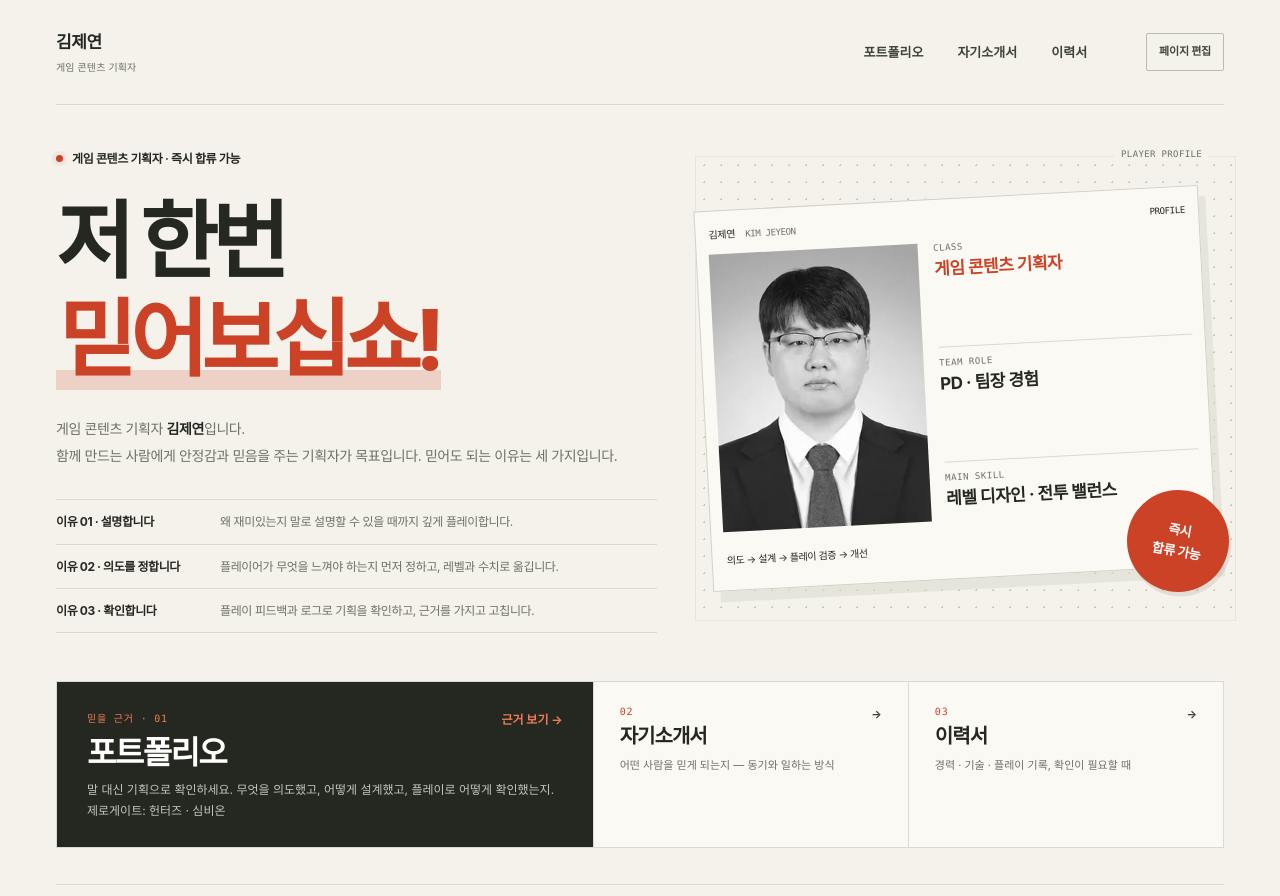
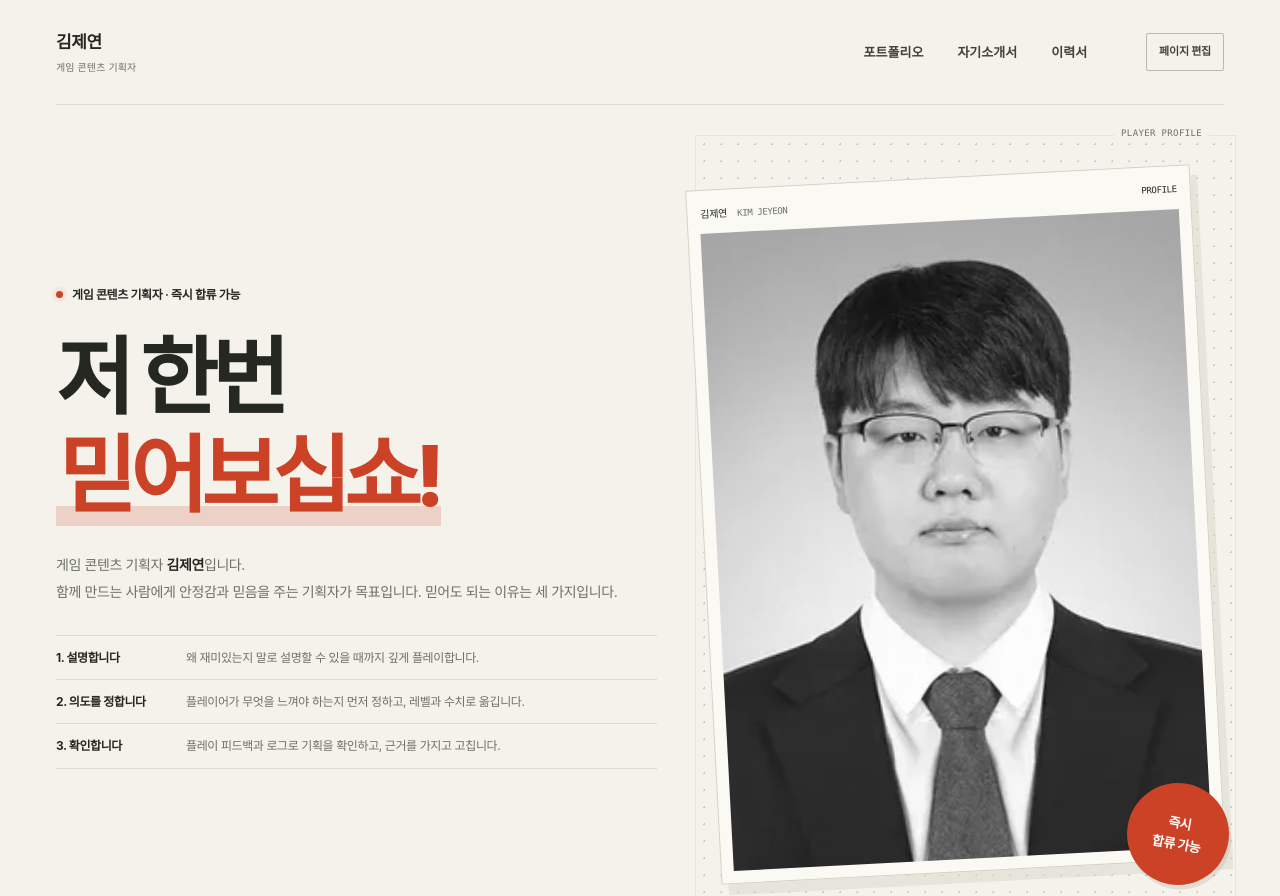
Before and after one commit to ehddus42-ship-it/kimjeyeon-portfolio, a plain HTML site: page index.html in a window 1280 px wide. Shown: the top 896 px of the page. Drawn offline with Linux system fonts and the light colour scheme; a web font is replaced by a local one.

Commit message:
Simplify hero reasons and trim the profile card
Number the three hero reasons plainly, and reduce the profile card to the
photo by dropping the class/role/skill sheet and its footer.

Co-Authored-By: Claude Opus 5.5 <noreply@anthropic.com>

```diff
--- a/editorial.css
+++ b/editorial.css
@@ -504,7 +504,7 @@ a.hero-art { display: block; color: inherit; text-decoration: none; }
 .hero-points { margin: 30px 0 0; padding: 0; list-style: none; border-bottom: 1px solid var(--pearl); }
 .hero-points li { display: grid; grid-template-columns: 112px minmax(0,1fr); gap: 14px; padding: 12px 0; border-top: 1px solid var(--pearl); font-size: 12px; color: var(--slate); }
 .hero-points b { color: var(--ink); font-weight: 700; }
-.player-sheet { display: grid; grid-template-columns: .82fr 1fr; gap: 16px; }
+.player-sheet { display: grid; grid-template-columns: 1fr; gap: 0; }
 .project-print .player-sheet img { width: 100%; height: 100%; aspect-ratio: 3/4; object-fit: cover; object-position: center 15%; filter: grayscale(1); }
 .player-sheet dl { display: grid; align-content: space-between; margin: 0; }
 .player-sheet dl > div { padding: 10px 0 9px; border-top: 1px solid var(--pearl); }
@@ -653,6 +653,6 @@ body:not(.is-editing) .documents-label ~ .case-stack .case-card.is-draft { displ
 }
 /* Shouted hook: a short line can carry a much larger size. */
 .landing-hero h1.hook-title--shout { font-size: clamp(56px, 6.6vw, 98px); line-height: 1.16; margin: 24px 0 28px; }
-.hero-points li { grid-template-columns: 150px minmax(0,1fr); }
+.hero-points li { grid-template-columns: 116px minmax(0,1fr); }
 @media (max-width: 860px) { .landing-hero h1.hook-title--shout { font-size: 54px; } .hero-points li { grid-template-columns: 1fr; } }
 @media (max-width: 640px) { .landing-hero h1.hook-title--shout { font-size: clamp(46px, 14vw, 64px); margin: 20px 0 22px; } }
--- a/index.html
+++ b/index.html
@@ -29,9 +29,9 @@
             <h1 class="hook-title hook-title--shout">저 한번<br><em>믿어보십쇼!</em></h1>
             <p class="hero-description">게임 콘텐츠 기획자 <strong>김제연</strong>입니다. <br>함께 만드는 사람에게 안정감과 믿음을 주는 기획자가 목표입니다. 믿어도 되는 이유는 세 가지입니다.</p>
             <ul class="hero-points">
-              <li><b>이유 01 · 설명합니다</b><span>왜 재미있는지 말로 설명할 수 있을 때까지 깊게 플레이합니다.</span></li>
-              <li><b>이유 02 · 의도를 정합니다</b><span>플레이어가 무엇을 느껴야 하는지 먼저 정하고, 레벨과 수치로 옮깁니다.</span></li>
-              <li><b>이유 03 · 확인합니다</b><span>플레이 피드백과 로그로 기획을 확인하고, 근거를 가지고 고칩니다.</span></li>
+              <li><b>1. 설명합니다</b><span>왜 재미있는지 말로 설명할 수 있을 때까지 깊게 플레이합니다.</span></li>
+              <li><b>2. 의도를 정합니다</b><span>플레이어가 무엇을 느껴야 하는지 먼저 정하고, 레벨과 수치로 옮깁니다.</span></li>
+              <li><b>3. 확인합니다</b><span>플레이 피드백과 로그로 기획을 확인하고, 근거를 가지고 고칩니다.</span></li>
             </ul>
           </div>
           <aside class="hero-art player-card" aria-label="김제연 프로필 카드">
@@ -40,12 +40,7 @@
               <div class="print-heading"><span>김제연 <b>KIM JEYEON</b></span><span>PROFILE</span></div>
               <div class="player-sheet">
                 <img src="profile-photo.png" alt="김제연 프로필 사진" fetchpriority="high">
-                <dl>
-                  <div><dt>CLASS</dt><dd class="is-text">게임 콘텐츠 기획자</dd></div>
-                  <div><dt>TEAM ROLE</dt><dd class="is-text">PD · 팀장 경험</dd></div>
-                  <div><dt>MAIN SKILL</dt><dd class="is-text">레벨 디자인 · 전투 밸런스</dd></div>                </dl>
               </div>
-              <div class="print-footer"><span>의도 → 설계 → 플레이 검증 → 개선</span><span aria-hidden="true">✳</span></div>
             </div>
             <span class="art-sticker">즉시<br>합류 가능</span>
           </aside>
```
